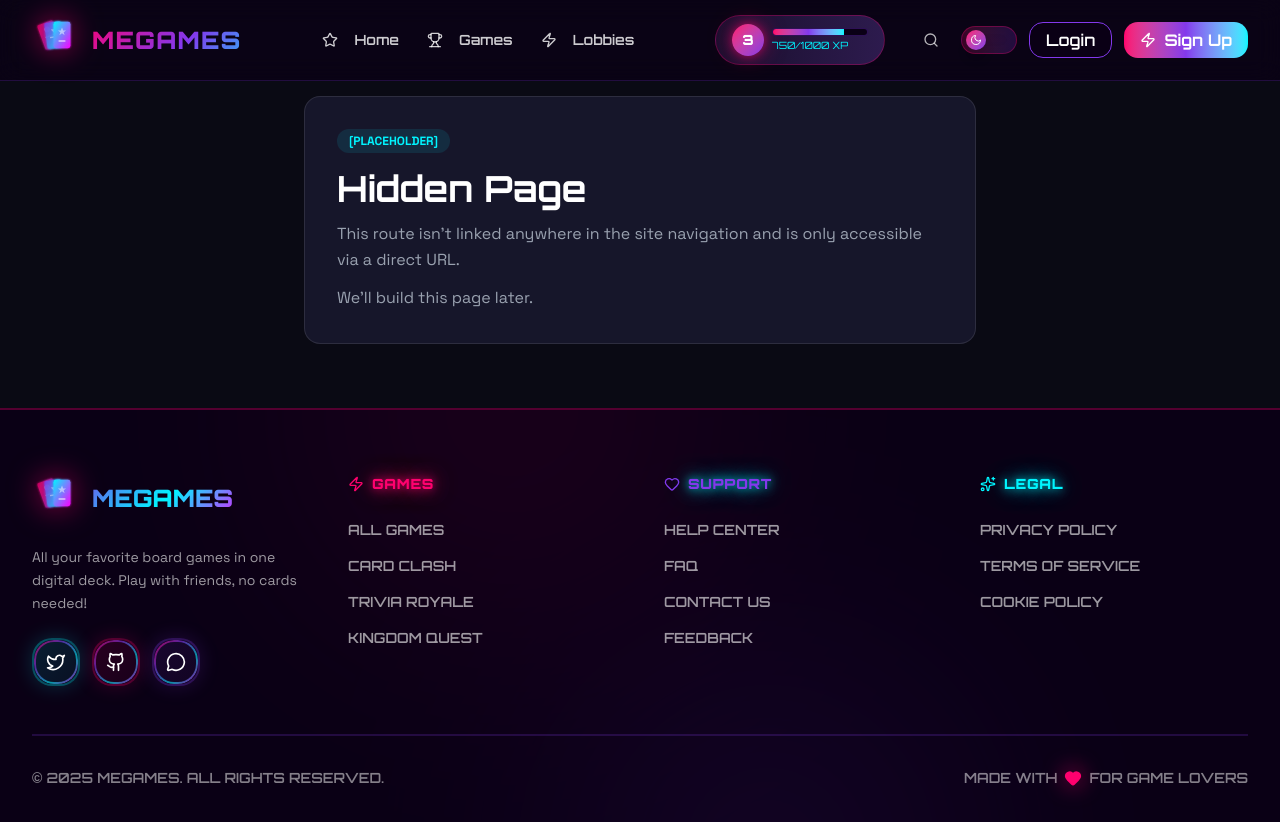
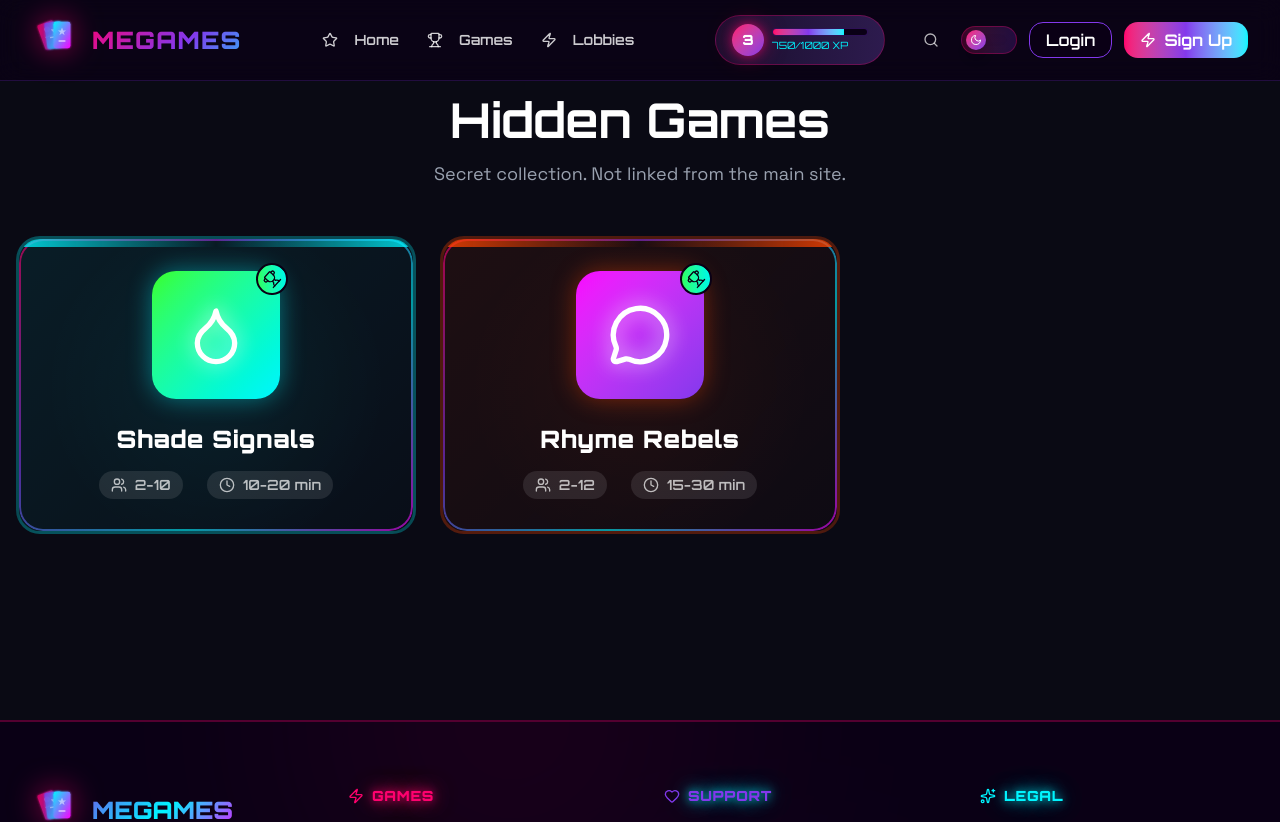
Before and after one commit to JoshOsborne1/megames-platform, a Next.js app: page /hidden in a window 1280 px wide. Shown: the top 822 px of the page. Built offline with nearby package versions, Linux system fonts and the light colour scheme.

Commit message:
Auto-sync after agent response

```diff
--- a/src/app/hidden/page.tsx
+++ b/src/app/hidden/page.tsx
@@ -1,25 +1,64 @@
+"use client";
+
+import { motion } from "framer-motion";
 import { Header } from "@/components/Header";
 import { Footer } from "@/components/Footer";
+import { GameCard } from "@/components/GameCard";
+import { Droplet, MessageCircle } from "lucide-react";
+
+const games = [
+  {
+    id: "shade-signals",
+    name: "Shade Signals",
+    description: "Guess the shade with clever signals! 2-10 players – endless rainbow chaos, perfect for online duels, big parties, or local swap & play.",
+    icon: <Droplet className="w-full h-full" />,
+    players: "2-10",
+    duration: "10-20 min",
+    difficulty: "Easy" as const,
+    color: "#00f5ff",
+  },
+  {
+    id: "rhyme-rebels",
+    name: "Rhyme Rebels",
+    description: "Rebel against boring nights – rhyme celebs into hilarious chaos! 2-12 players (1v1 duels or teams), perfect for online shout-fests or local drama.",
+    icon: <MessageCircle className="w-full h-full" />,
+    players: "2-12",
+    duration: "15-30 min",
+    difficulty: "Medium" as const,
+    color: "#FF4500",
+  },
+];
 
 export default function HiddenPage() {
   return (
     <div className="min-h-screen flex flex-col">
       <Header />
       <main className="flex-1 pt-24 pb-16 px-4 bg-[#0a0a14]">
-        <div className="max-w-2xl mx-auto">
-          <div className="bg-[#16162a] border border-white/10 rounded-2xl p-6 sm:p-8">
-            <p className="text-xs font-bold text-[#00f5ff] bg-[#00f5ff]/10 px-3 py-1 rounded-full w-fit mb-4">
-              [PLACEHOLDER]
+        <div className="max-w-7xl mx-auto">
+          <motion.div
+            initial={{ opacity: 0, y: 20 }}
+            animate={{ opacity: 1, y: 0 }}
+            className="text-center mb-12"
+          >
+            <h1 className="font-display text-4xl md:text-5xl font-bold text-white mb-4">
+              Hidden <span className="text-gradient">Games</span>
+            </h1>
+            <p className="text-gray-400 text-lg max-w-2xl mx-auto">
+              Secret collection. Not linked from the main site.
             </p>
-            <h1 className="font-display text-3xl sm:text-4xl font-bold text-white mb-3">
-              Hidden Page
-            </h1>
-            <p className="text-gray-400 leading-relaxed">
-              This route isn’t linked anywhere in the site navigation and is only accessible via a direct URL.
-            </p>
-            <p className="text-gray-400 leading-relaxed mt-3">
-              We’ll build this page later.
-            </p>
+          </motion.div>
+
+          <div className="grid grid-cols-1 sm:grid-cols-2 lg:grid-cols-3 gap-6">
+            {games.map((game, index) => (
+              <motion.div
+                key={game.id}
+                initial={{ opacity: 0, y: 30 }}
+                animate={{ opacity: 1, y: 0 }}
+                transition={{ delay: index * 0.1 }}
+              >
+                <GameCard {...game} />
+              </motion.div>
+            ))}
           </div>
         </div>
       </main>
```
